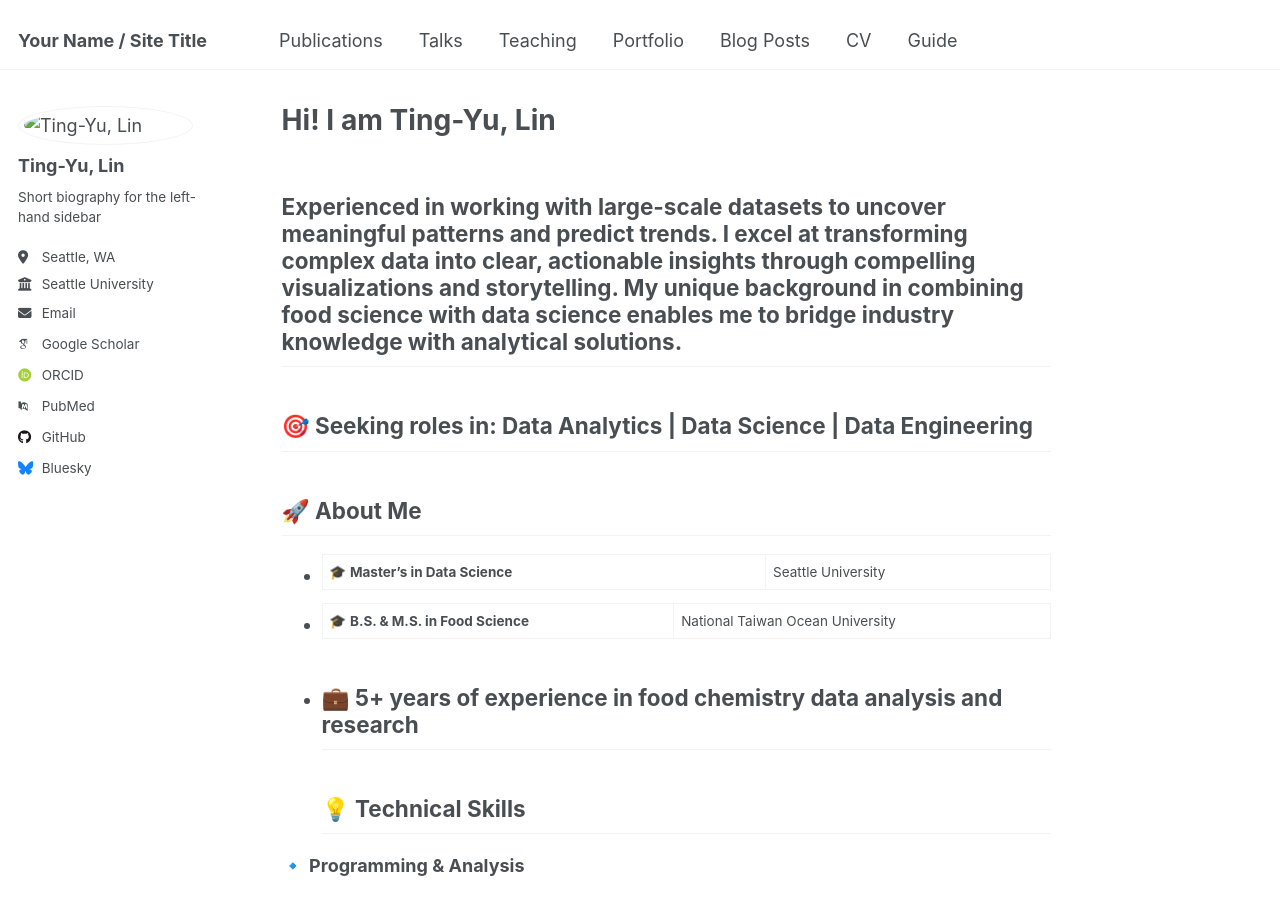
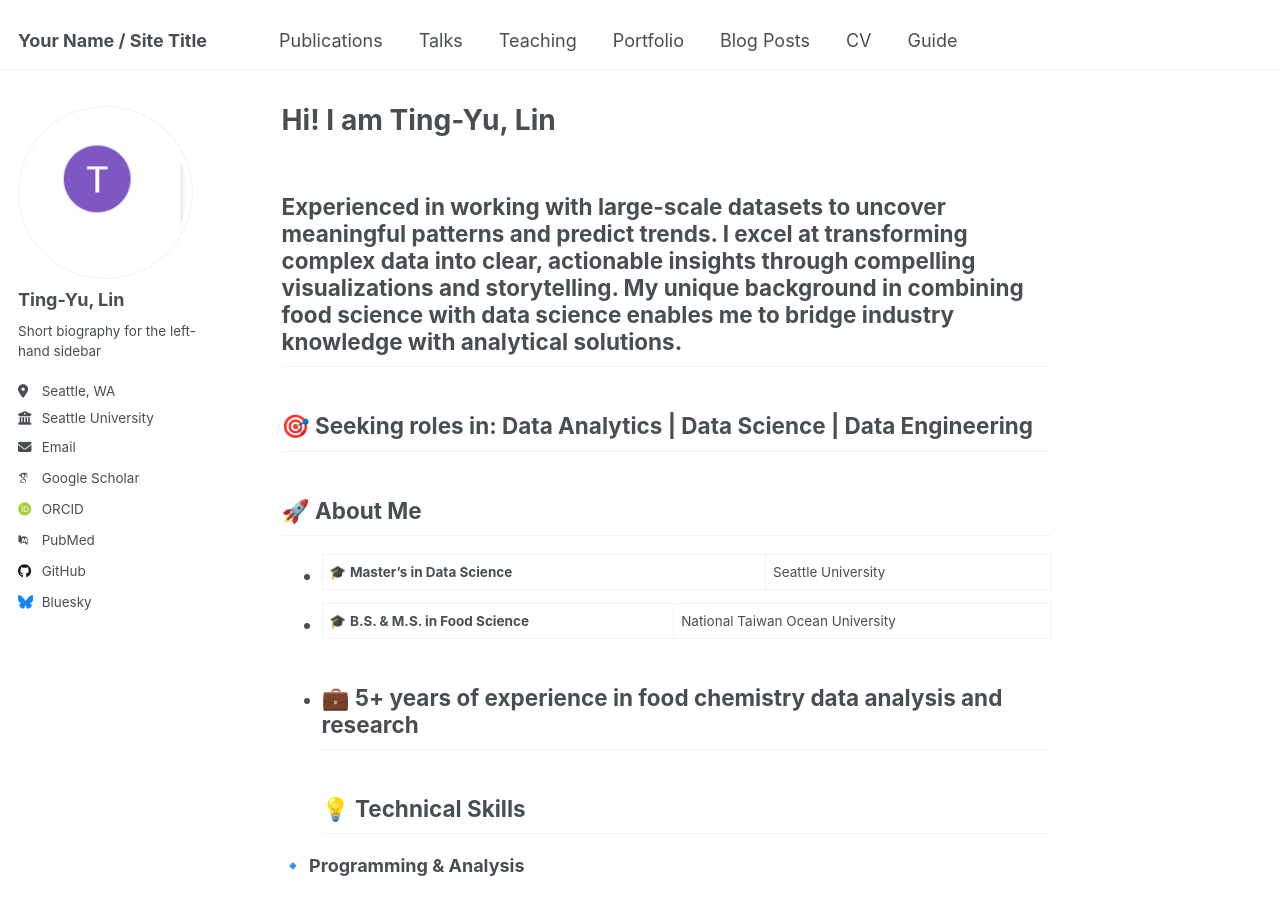
Before and after one commit to Tingyu98/Tingyu98.github.io, a Jekyll site: the page built from _pages/about.md, in a window 1280 px wide and 900 px high. Built offline with Jekyll 4.4.1, drawn with Linux system fonts in a browser that asks for light colours; some web fonts are replaced.

Commit message:
Update _config.yml

```diff
--- a/_config.yml
+++ b/_config.yml
@@ -22,7 +22,7 @@ repository               : "academicpages/academicpages.github.io"
 #               Additional customization can be done by editing /_includes/author-profile.html
 author:
   # Biographic information
-  avatar           : "/images/11.png"
+  avatar           : "11.png"
   name             : "Ting-Yu, Lin"
   bio              : "Short biography for the left-hand sidebar"
   location         : "Seattle, WA"
```
